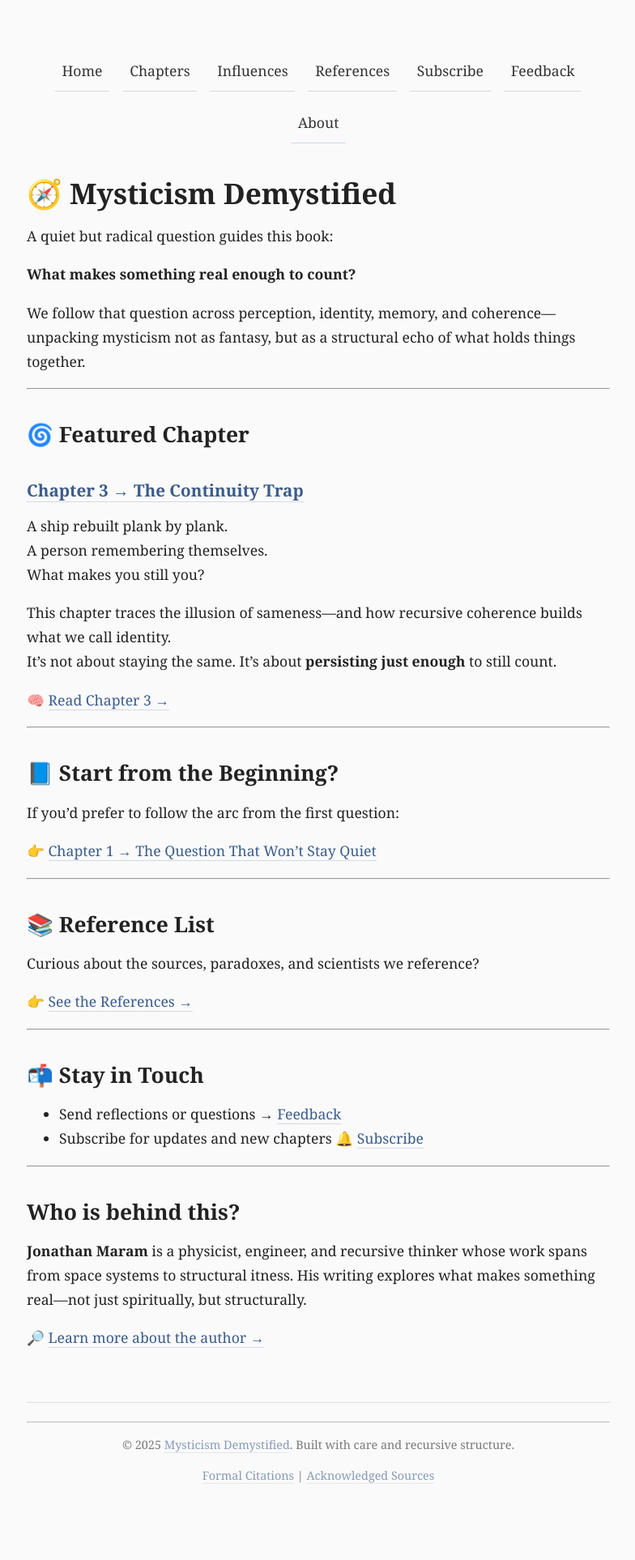
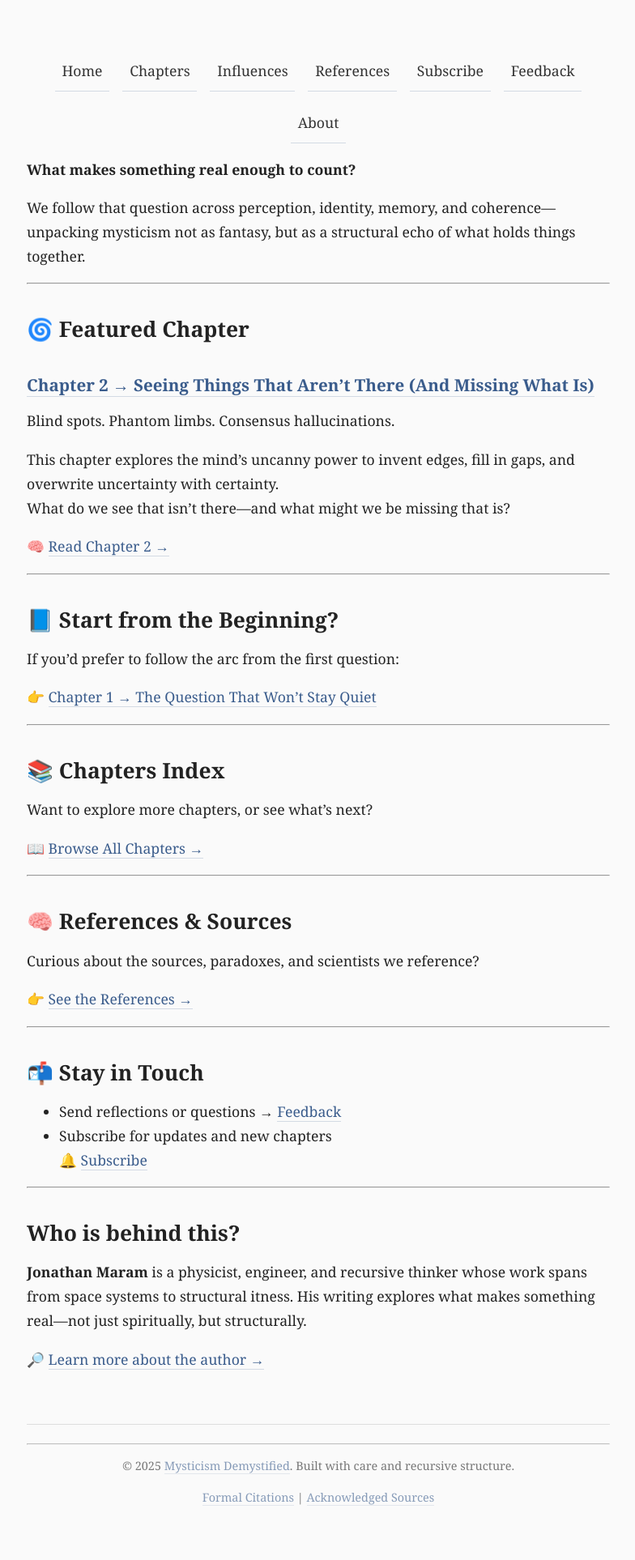
Before and after one commit to jonmmar/maram-cc-site, a Jekyll site: the page built from index.md, in a window 1280 px wide. Shown: the whole page at 81% size, without its empty margins (247-1031 px from the left). Built offline with Jekyll 4.4.1, drawn with Linux system fonts in a browser that asks for light colours; our own code applies the rules of GitHub Pages for plain Markdown files; before the commit the page ends 1899 px from its top, so only the background shows below that.

Commit message:
Updated home page and Chapter 2 teaser

```diff
--- a/index.md
+++ b/index.md
@@ -1,14 +1,8 @@
 ---
-layout: default
 title: Mysticism Demystified
 description: A structural journey through perception, identity, and the nature of reality.
-image: https://maram.cc/assets/images/default-preview.jpg
-permalink: /index.html
+image: /assets/images/default-preview.jpg
 ---
-
-# 🧭 Mysticism Demystified
-
-A quiet but radical question guides this book:
 
 **What makes something real enough to count?**
 
@@ -18,16 +12,14 @@
 
 ## 🌀 Featured Chapter
 
-### [Chapter 3 → The Continuity Trap](/chapters/chapter3.html)
+### [Chapter 2 → Seeing Things That Aren’t There (And Missing What Is)](/chapters/chapter2.html)
 
-A ship rebuilt plank by plank.
-A person remembering themselves.
-What makes you still you?
+Blind spots. Phantom limbs. Consensus hallucinations.
 
-This chapter traces the illusion of sameness—and how recursive coherence builds what we call identity.
-It’s not about staying the same. It’s about **persisting just enough** to still count.
+This chapter explores the mind’s uncanny power to invent edges, fill in gaps, and overwrite uncertainty with certainty.
+What do we see that isn’t there—and what might we be missing that is?
 
-🧠 [Read Chapter 3 →](./chapters/chapter3.html)
+🧠 [Read Chapter 2 →](/chapters/chapter2.html)
 
 ---
 
@@ -39,7 +31,15 @@
 
 ---
 
-## 📚 Reference List
+## 📚 Chapters Index
+
+Want to explore more chapters, or see what’s next?
+
+📖 [Browse All Chapters →](/chapters/index.html)
+
+---
+
+## 🧠 References & Sources
 
 Curious about the sources, paradoxes, and scientists we reference?
 
```
Also changed, not shown: _chapters/chapter2.md (added, +18 -0 lines).
